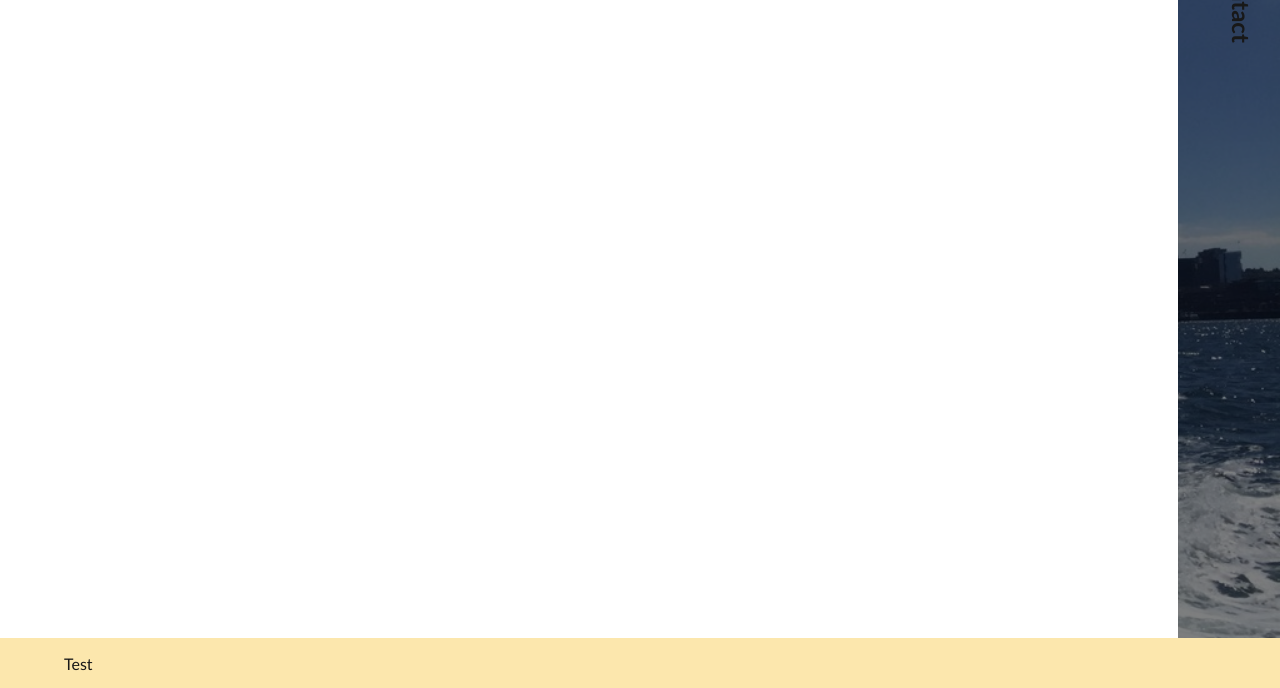
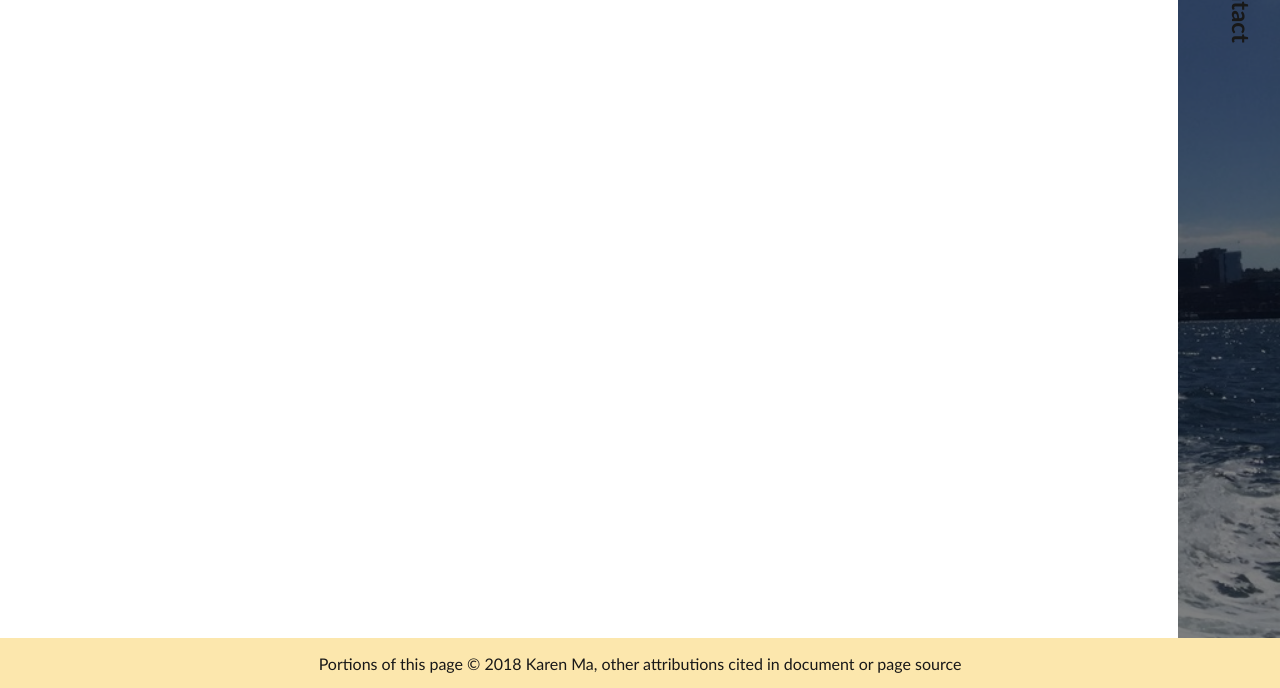
Before and after one commit to MaKaren/WebsiteCSE190E, a plain HTML site: page html/contact.html in a window 1280 px wide. Shown: the part 112-800 px from the top of the page. Drawn offline with Linux system fonts and the light colour scheme.

Commit message:
comments

```diff
--- a/css/index.css
+++ b/css/index.css
@@ -1,9 +1,12 @@
 /*
-    @Author Karen Ma
-    CSE190E
-    Aug. 27 2020
-    Project 1:
+    Name: Karen Ma
+    Date: 08.27.20
+    Section: CSE 190e
+    This is the index.css page for my portfolio of web development
+    work. It is used by all pages in my portfolio to give the site
+    a consistent look and feel.
 */
+
 
 html, body {
     margin: 0; height: 100%; min-height: calc(100vh - 70px);
@@ -117,7 +120,7 @@ section > div > embed {
 
 footer {
     position: fixed; overflow: hidden;
-    bottom: 0;
-    width: 100%; height: 50px;
+    bottom: 0; width: 100%; height: 50px;
+    text-align: center;
     background-color: rgb(252, 231, 173);
 }
--- a/html/contact.html
+++ b/html/contact.html
@@ -1,8 +1,9 @@
 <!--
-    @Author Karen Ma
-    CSE190E
-    Aug. 27 2020
-    Project 1:
+    Name: Karen Ma
+    Date: 08.27.20
+    Section: CSE 190e
+    This is the contact.html page for anyone who wants to contact me.
+    It includes my GitHub, Twitter, Instagram, and Email.
  -->
 
  <!DOCTYPE html>
@@ -14,6 +15,7 @@
          <!-- Links the .html to the .css file to style the page -->
          <link rel="stylesheet" href="../css/index.css"/>
          <link rel="stylesheet" href="../css/grids.css"/>
+         <link rel="icon" href="../pictures/Logo.png"/>
      </head>
      <body class="contact-page">
          <header>
@@ -42,7 +44,8 @@
          </main>
          <div class="breaker"></div>
          <footer>
-            <p> Test</p>
+                <p> Portions of this page © 2018 Karen Ma,
+                other attributions cited in document or page source </p>
          </footer>
      </body>
  </html>
```
Also changed, not shown: css/grids.css (+7 -4 lines), html/achieve.html (+7 -5 lines), html/hobbies.html (+7 -5 lines), html/index.html (+9 -5 lines), html/work.html (+8 -5 lines), 1 other file.
